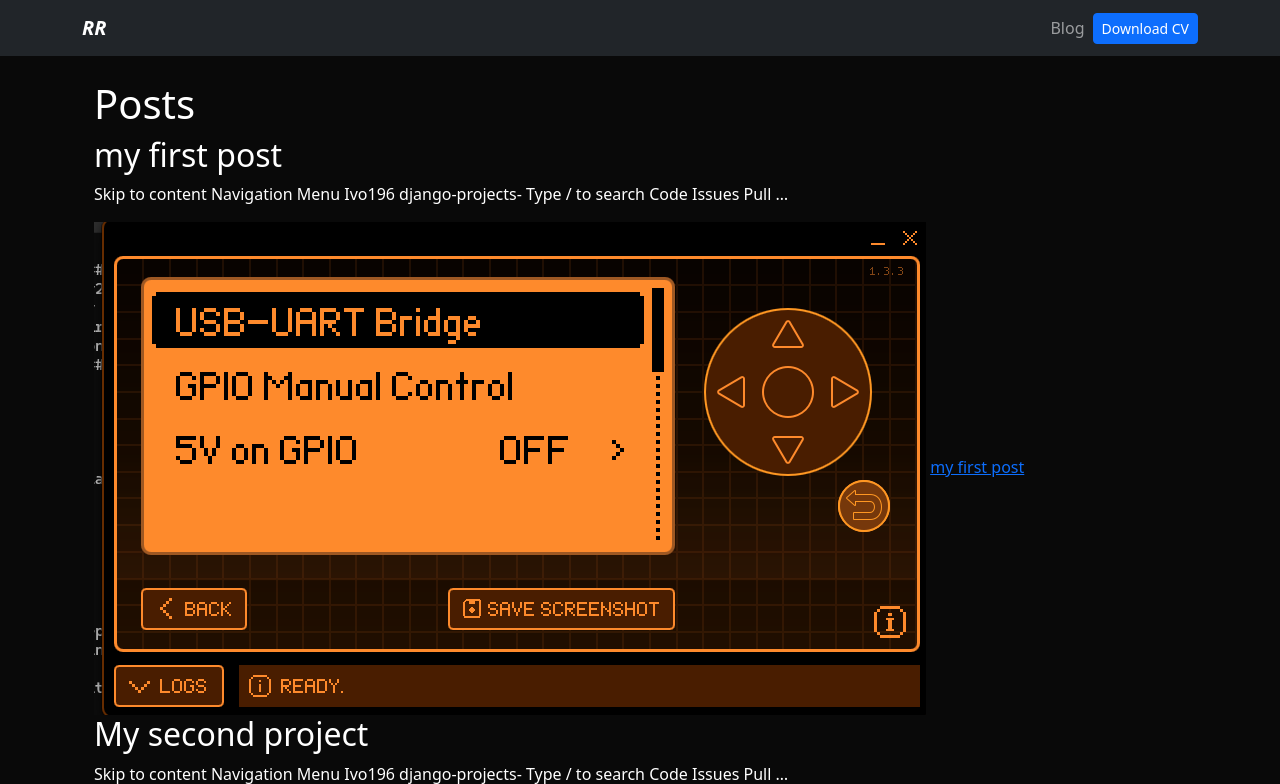
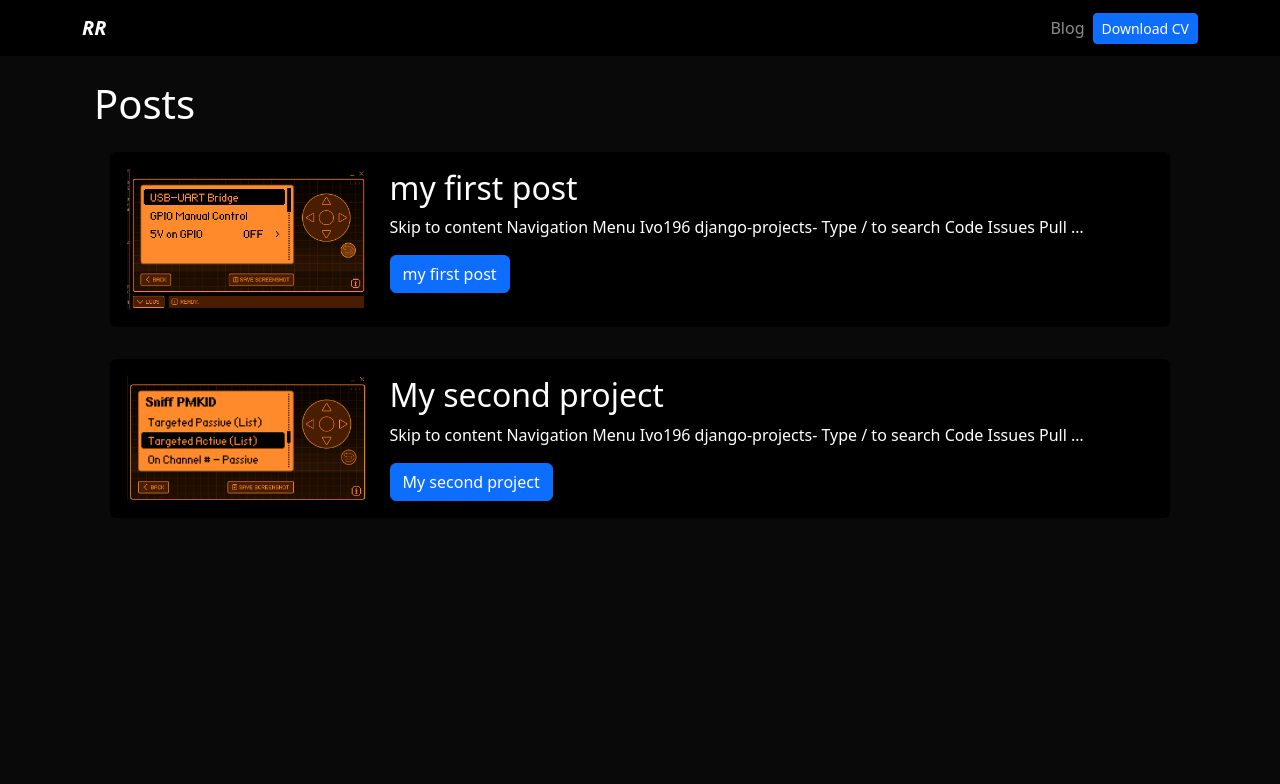
Before and after one commit to Ivo196/django-projects-, a Django app: page /blog/ in a window 1280 px wide. Shown: the top 784 px of the page. Run offline with Django 5.2, Linux system fonts and the light colour scheme; data comes from the database, SQL or seed files in the repository.

Commit message:
finish the style

```diff
--- a/blog/templates/posts.html
+++ b/blog/templates/posts.html
@@ -3,9 +3,24 @@
 <h1>Posts</h1>
 
 {% for post in posts %}
-<h2>{{ post.title }}</h2>
-<p>{{ post.content|truncatechars:100 }}</p>
-<img src="{{ post.image.url }}" alt="{{ post.title }}" />
-
-<a href="{% url 'blog:post_detail' post.id %}">{{ post.title }}</a>
+<div class="p-3">
+  <div class="card card-body bg-black">
+    <div class="row">
+      <div class="col-3">
+        <img
+          src="{{ post.image.url }}"
+          alt="{{ post.title }}"
+          class="img-fluid"
+        />
+      </div>
+      <div class="col-9">
+        <h2>{{ post.title }}</h2>
+        <p>{{ post.content|truncatechars:100 }}</p>
+        <a href="{% url 'blog:post_detail' post.id %}" class="btn btn-primary"
+          >{{ post.title }}</a
+        >
+      </div>
+    </div>
+  </div>
+</div>
 {% endfor %} {% endblock %}
--- a/portfolio/templates/partials/navbar.html
+++ b/portfolio/templates/partials/navbar.html
@@ -1,5 +1,5 @@
 {% load static %}
-<nav class="navbar navbar-expand-lg navbar-dark bg-dark">
+<nav class="navbar navbar-expand-lg navbar-dark bg-black">
   <div class="container">
     <a class="navbar-brand fw-bold fst-italic" href="/">RR</a>
     <button
```
Also changed, not shown: blog/templates/post_detail.html (+8 -5 lines), portfolio/templates/home.html (+6 -1 lines).
